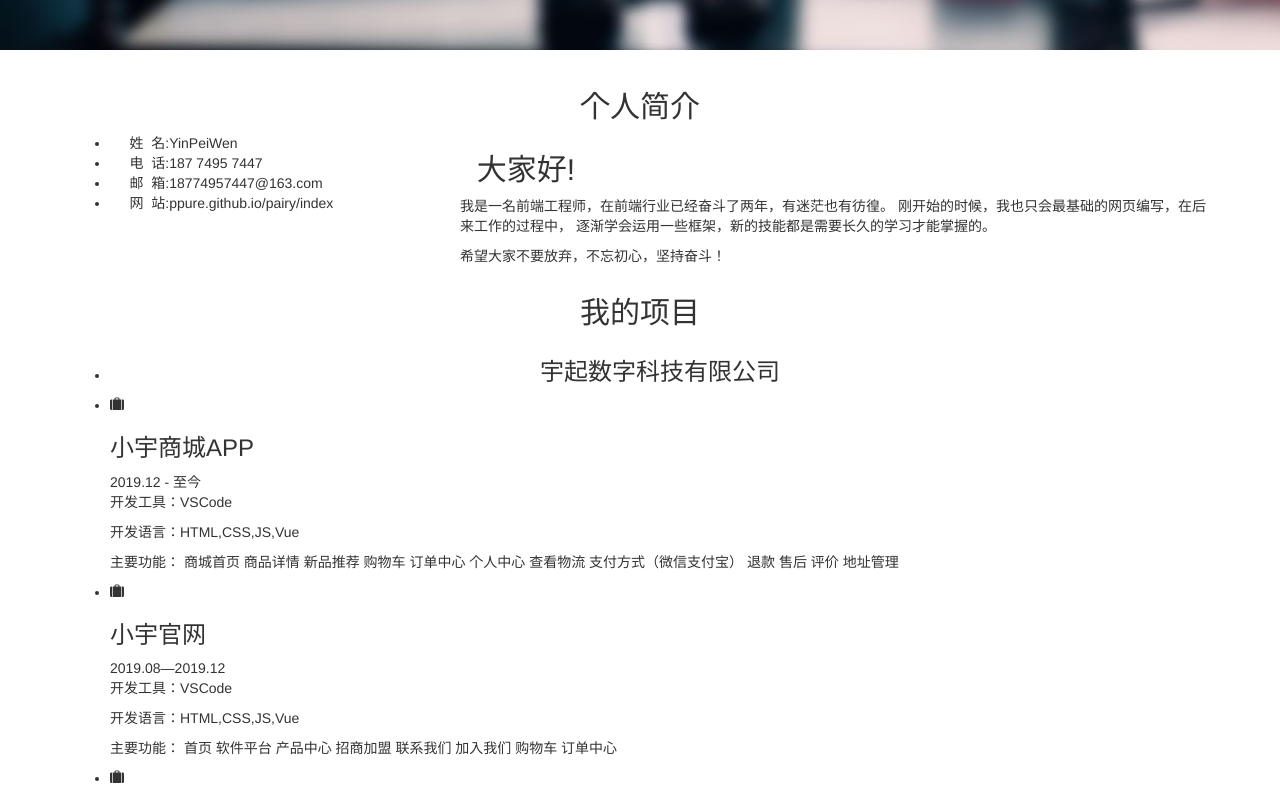
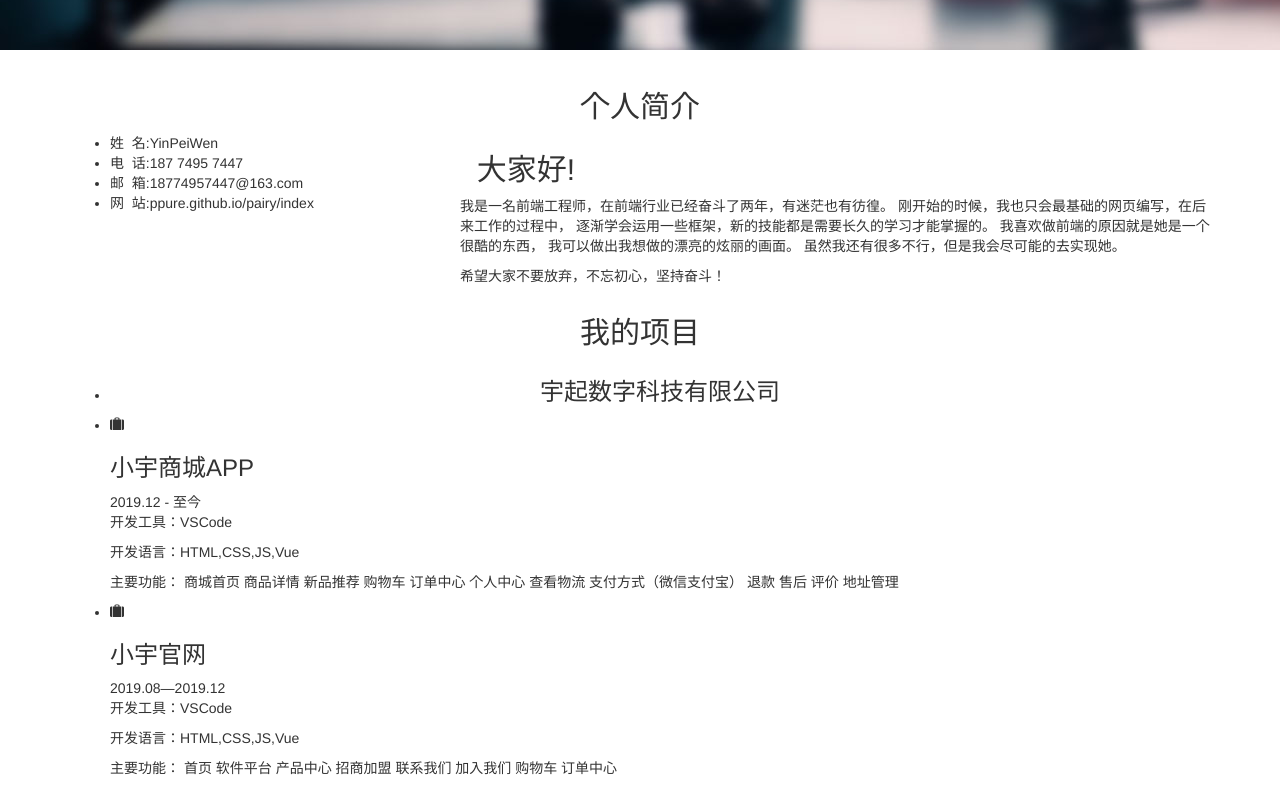
Before and after one commit to ppure/pairy, a plain HTML site: page index.html in a window 1280 px wide. Shown: the part 750-1537 px from the top of the page. Drawn offline with nearby package versions, Linux system fonts and the light colour scheme; some packages are replaced by stand-ins of ours; files that its build step writes are made by us from their sources; a script that the page names is missing; files whose address does not match are found by name; a web font is replaced by a local one.

Commit message:
Update index.html

```diff
--- a/index.html
+++ b/index.html
@@ -104,17 +104,20 @@
 			<div class="row">
 				<div class="col-md-4">
 					<ul class="info">
-						<li><span class="first-block">&nbsp;&nbsp;&nbsp;&nbsp;&nbsp;姓&nbsp;&nbsp;名:</span><span class="second-block">YinPeiWen</span></li>
-						<li><span class="first-block">&nbsp;&nbsp;&nbsp;&nbsp;&nbsp;电&nbsp;&nbsp;话:</span><span class="second-block">187 7495 7447</span></li>
-						<li><span class="first-block">&nbsp;&nbsp;&nbsp;&nbsp;&nbsp;邮&nbsp;&nbsp;箱:</span><span class="second-block">18774957447@163.com</span></li>
-						<li><span class="first-block">&nbsp;&nbsp;&nbsp;&nbsp;&nbsp;网&nbsp;&nbsp;站:</span><span class="second-block">ppure.github.io/pairy/index</span></li>
+						<li><span class="first-block">姓&nbsp;&nbsp;名:</span><span class="second-block">YinPeiWen</span></li>
+						<li><span class="first-block">电&nbsp;&nbsp;话:</span><span class="second-block">187 7495 7447</span></li>
+						<li><span class="first-block">邮&nbsp;&nbsp;箱:</span><span class="second-block">18774957447@163.com</span></li>
+						<li><span class="first-block">网&nbsp;&nbsp;站:</span><span class="second-block">ppure.github.io/pairy/index</span></li>
 					</ul>
 				</div>
 				<div class="col-md-8">
 					<h2>&nbsp;&nbsp;大家好!</h2>
 					<p>我是一名前端工程师，在前端行业已经奋斗了两年，有迷茫也有彷徨。
 						刚开始的时候，我也只会最基础的网页编写，在后来工作的过程中，
-						逐渐学会运用一些框架，新的技能都是需要长久的学习才能掌握的。</p>
+						逐渐学会运用一些框架，新的技能都是需要长久的学习才能掌握的。
+						我喜欢做前端的原因就是她是一个很酷的东西，
+						我可以做出我想做的漂亮的炫丽的画面。
+						虽然我还有很多不行，但是我会尽可能的去实现她。</p>
 					<p>希望大家不要放弃，不忘初心，坚持奋斗！</p>
 					<!-- <p>
 						<ul class="fh5co-social-icons">
```
